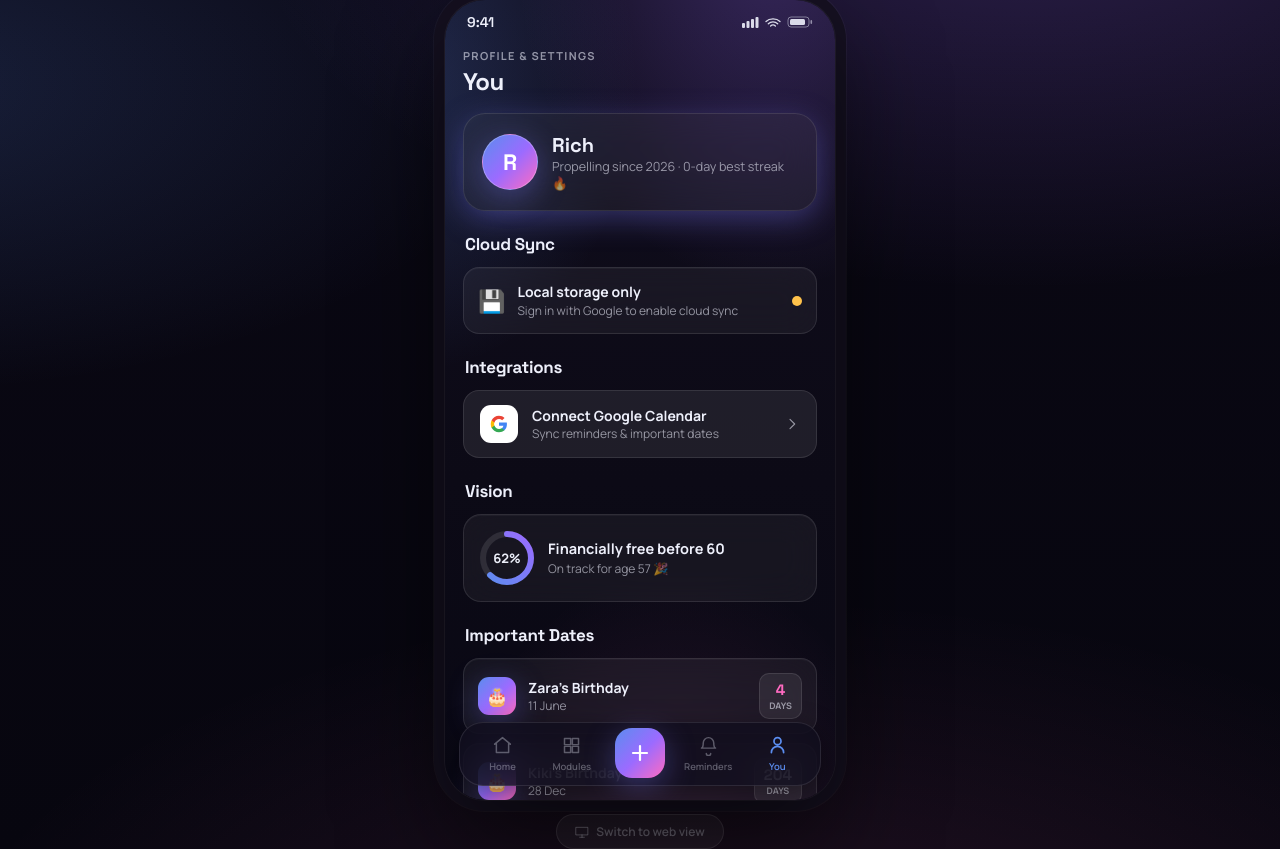
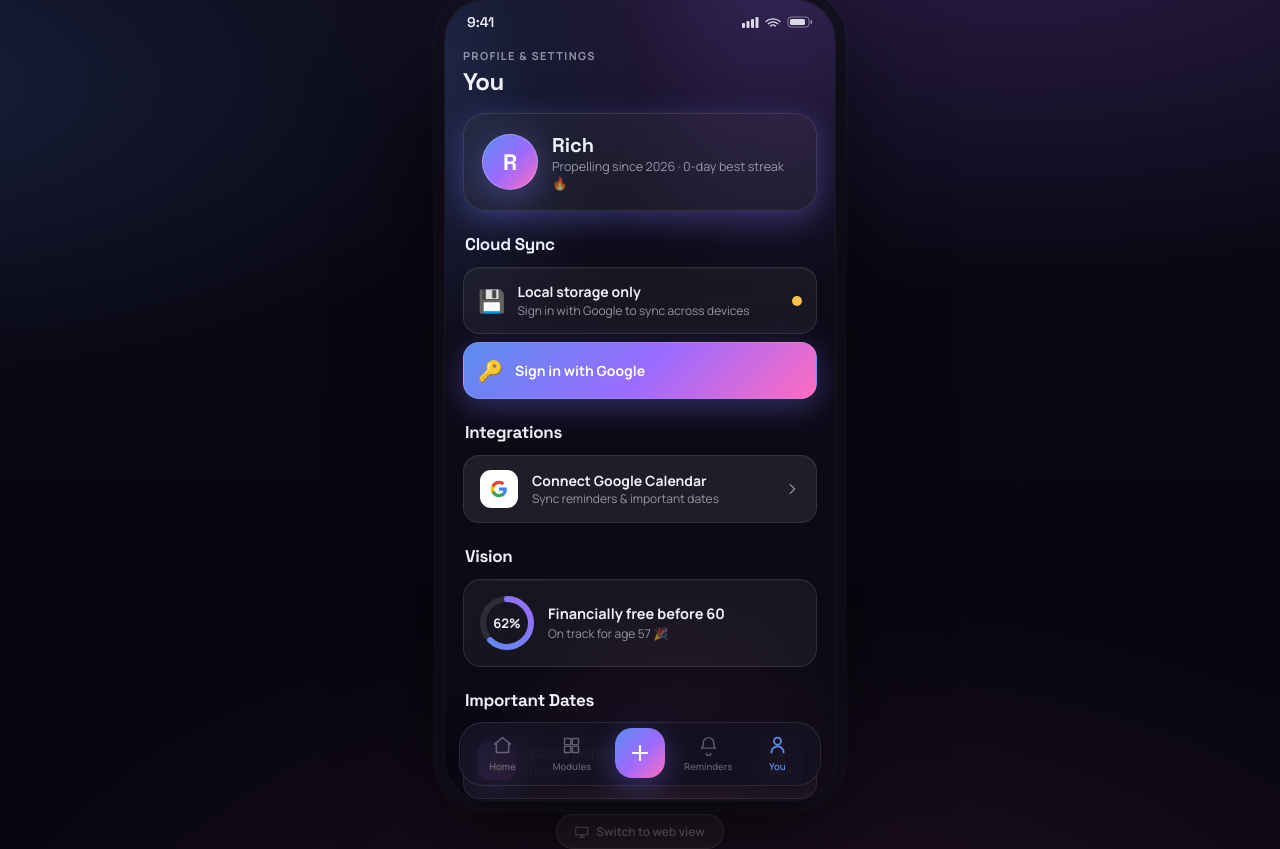
Before and after one commit to KoAeon/Propel, a Next.js app: page /you in a window 1280 px wide. Built offline with nearby package versions, Linux system fonts and the light colour scheme; no server answers.

Commit message:
Add Sign in with Google button to Cloud Sync section when not authenticated
https://claude.ai/code/session_01AankBzPqcwnrxwgWafuiBy

```diff
--- a/app/(app)/you/page.tsx
+++ b/app/(app)/you/page.tsx
@@ -1,6 +1,6 @@
 'use client'
 import { useState } from 'react'
-import { useSession } from 'next-auth/react'
+import { useSession, signIn } from 'next-auth/react'
 import { useApp } from '@/context/AppContext'
 import { Card } from '@/components/ui/Card'
 import { Ring } from '@/components/ui/Ring'
@@ -57,7 +57,7 @@ export default function You() {
       <div style={{ fontFamily: FONT_DISPLAY, fontSize: 17, fontWeight: 700, color: T.text, letterSpacing: -.3, margin: '22px 2px 12px' }}>
         Cloud Sync
       </div>
-      <Card pad={14} radius={16} style={{ marginBottom: cloudSyncNeeded ? 8 : 0 }}>
+      <Card pad={14} radius={16} style={{ marginBottom: cloudSyncNeeded || sessionStatus === 'unauthenticated' ? 8 : 0 }}>
         <div style={{ display: 'flex', alignItems: 'center', gap: 12 }}>
           <div style={{ fontSize: 22 }}>{sessionStatus === 'authenticated' ? '☁️' : '💾'}</div>
           <div style={{ flex: 1 }}>
@@ -67,12 +67,22 @@ export default function You() {
             <div style={{ fontSize: 12, color: T.dim, marginTop: 1 }}>
               {sessionStatus === 'authenticated'
                 ? dbLoading ? 'Loading data…' : 'Data syncs across all your devices'
-                : 'Sign in with Google to enable cloud sync'}
+                : 'Sign in with Google to sync across devices'}
             </div>
           </div>
           <div style={{ width: 10, height: 10, borderRadius: '50%', background: sessionStatus === 'authenticated' ? T.good : T.warn, flexShrink: 0 }} />
         </div>
       </Card>
+      {sessionStatus === 'unauthenticated' && (
+        <Press onClick={() => signIn('google')} scale={0.97}>
+          <Card pad={14} radius={16} style={{ background: T.grad, boxShadow: T.glow, marginBottom: 8 }}>
+            <div style={{ display: 'flex', alignItems: 'center', gap: 12 }}>
+              <div style={{ fontSize: 20 }}>🔑</div>
+              <div style={{ fontSize: 14, fontWeight: 700, color: '#fff' }}>Sign in with Google</div>
+            </div>
+          </Card>
+        </Press>
+      )}
       {cloudSyncNeeded && (
         <Press onClick={async () => { setSyncing(true); await syncToCloud(); setSyncing(false) }} scale={0.97}>
           <Card pad={14} radius={16} style={{ background: T.grad, boxShadow: T.glow }}>
```
